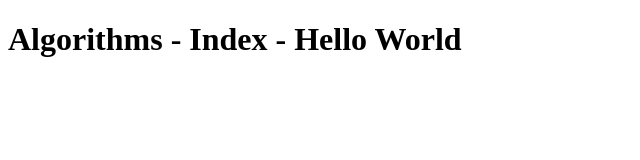
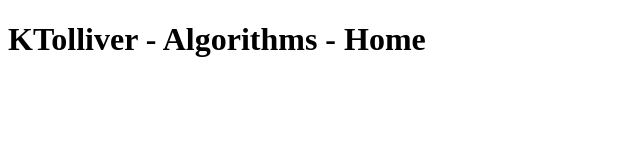
Before and after one commit to kctolli/Algorithms, a website: page index.html in a window 1280 px wide. Shown: the whole page, without its empty margins (0-640 px from the left). Drawn offline with Linux system fonts and the light colour scheme.

Commit message:
Deploy --- 08/10/2022 06:13:30 PM

```diff
--- a/index.html
+++ b/index.html
@@ -7,6 +7,6 @@
     <title>Algorithms</title>
 </head>
 <body>
-    <h1>Algorithms - Index - Hello World</h1>
+    <h1>KTolliver - Algorithms - Home</h1>
 </body>
 </html>
```
Also changed, not shown: 2 other files.
